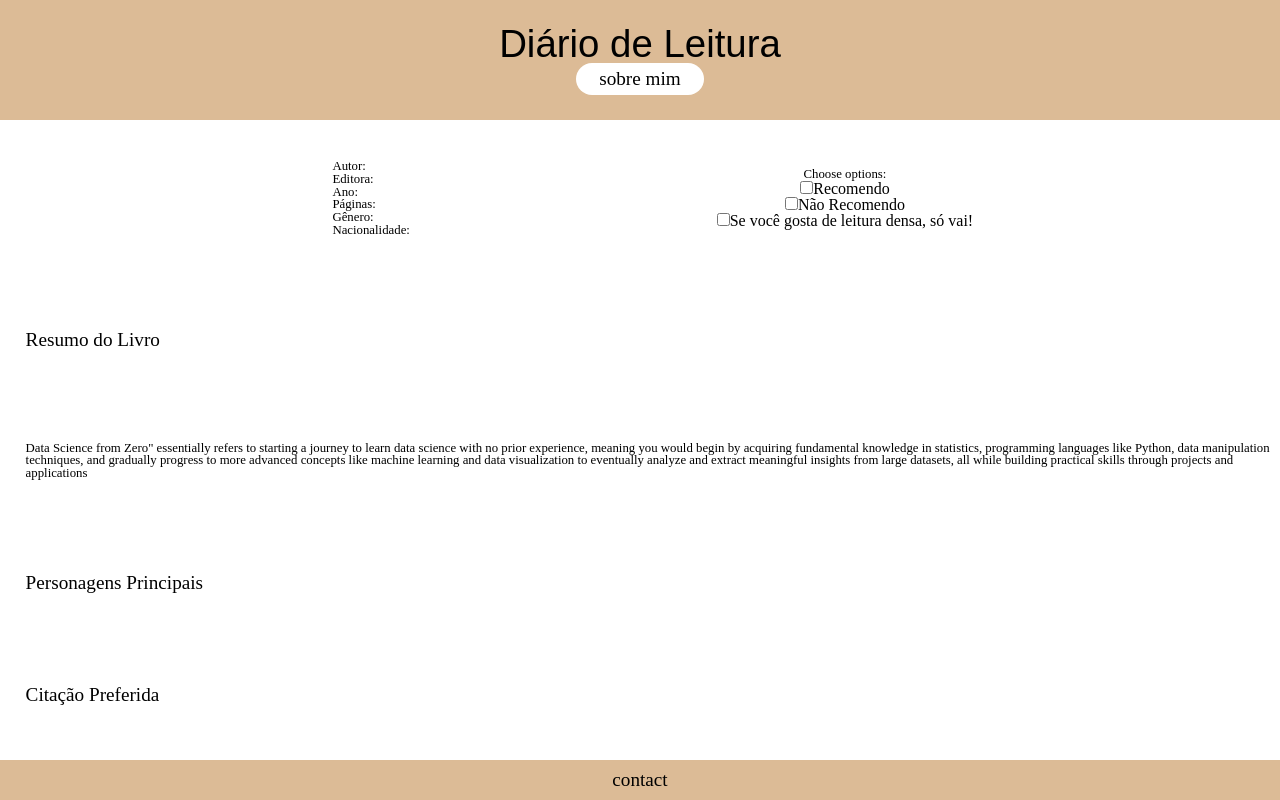
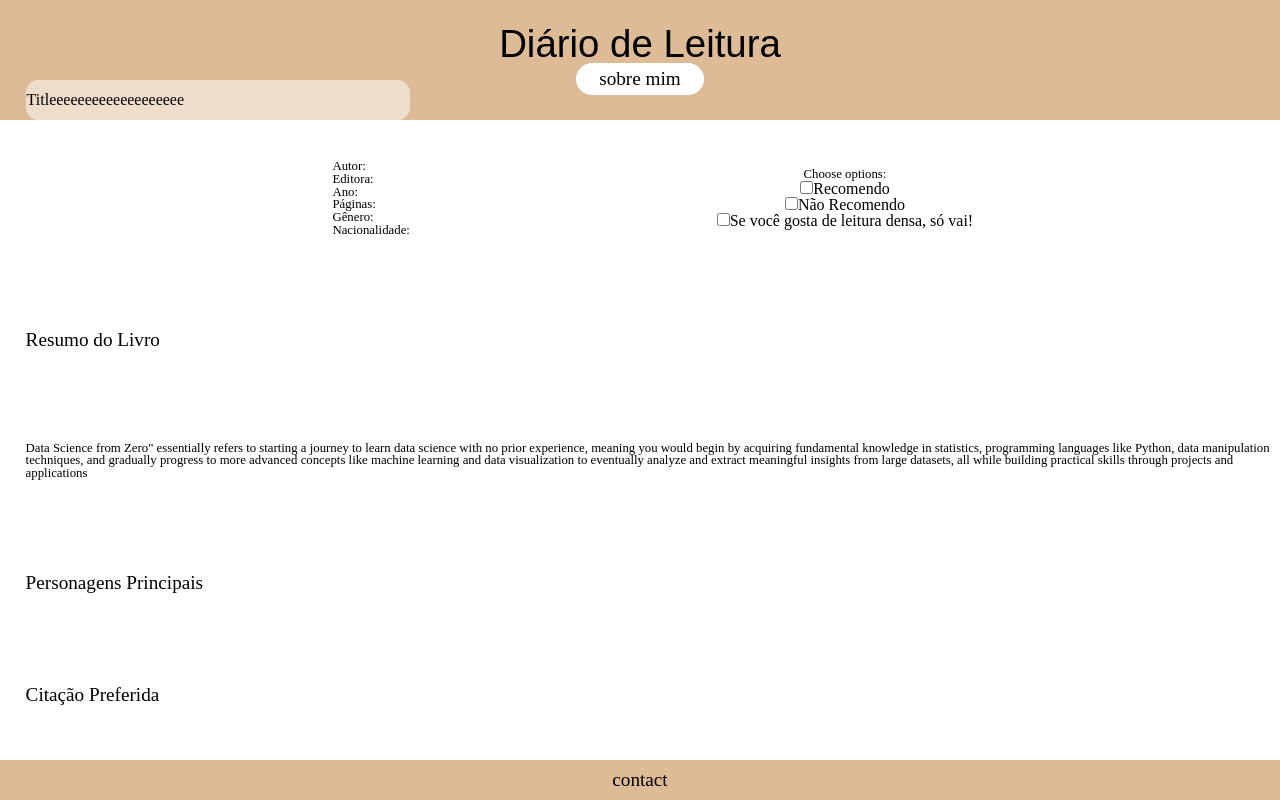
Before and after one commit to carol-xavier/readingrepo, a React (Create React App) app: page /ficha-do-livro in a window 1280 px wide. Built offline with nearby package versions, Linux system fonts and the light colour scheme; a web font is replaced by a local one.

Commit message:
Add location-dependent Header

```diff
--- a/src/components/Header.js
+++ b/src/components/Header.js
@@ -1,11 +1,21 @@
+import { useLocation } from 'react-router-dom';
 import "./../style/reset.css";
 import "./../style/style.css";
 
+
+
 export default function Header() {
+    const location = useLocation()
+
     return (
         <div className="Header">
+
                 <h1>Diário de Leitura</h1>
                 <button>sobre mim</button>
+
+            {location.pathname === "/ficha-do-livro" ? (
+                <div className='BookTitle'>Titleeeeeeeeeeeeeeeeeee</div>
+            ) : (<p></p>)}
         </div>
     );
 }
--- a/src/style/style.css
+++ b/src/style/style.css
@@ -5,20 +5,25 @@
     box-sizing: border-box;
   }
 
-.Header {
+  .Header {
     width: 100vw;
     height: 15vh;
-    top: 0;
+    top: 0; /* Ensures it stays at the very top */
     left: 0;
+
     display: flex;
     justify-content: center;
     align-items: center;
     flex-direction: column;
+
     z-index: 1;
-    position: fixed;
+    position: fixed; /* Keeps it at the top even when scrolling */
     background-color: #dcbb96;
+
+    position: fixed; /* Keep it at the top */
+    margin: 0; /* Prevent unintended margins */
+    padding: 0; /* Prevent unintended padding */
 }
-
 
 .Header h1 {
     font-family: 'Cantora One', sans-serif;
@@ -108,6 +113,24 @@ p {
     flex-direction: column;
 }
 
+.BookTitle {
+    position: absolute; /* Places it inside .Header */
+    bottom: 0; /* Aligns with bottom of .Header */
+    left: 2vw; /* Aligns with the left margin */
+
+    width: 30vw;
+    height: 5vh;
+    background-color: rgba(255, 255, 255, 0.5);
+    border: 1px solid rgba(255, 255, 255, 0.1);
+    border-radius: 1vw;
+
+    display: flex;
+    justify-content: flex-start;
+    align-items: center;
+
+    z-index: 2; /* Ensure it stays above .Header */
+}
+
 .BookPageSummary {
     display: flex;
     justify-content: space-evenly;
```
